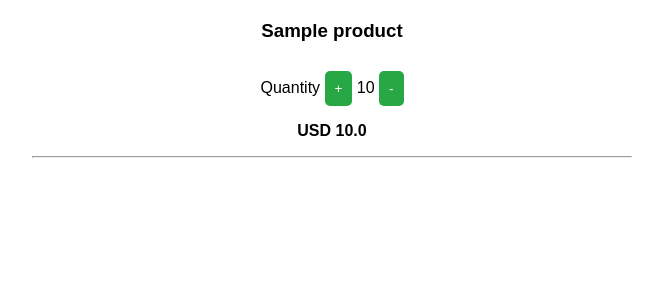
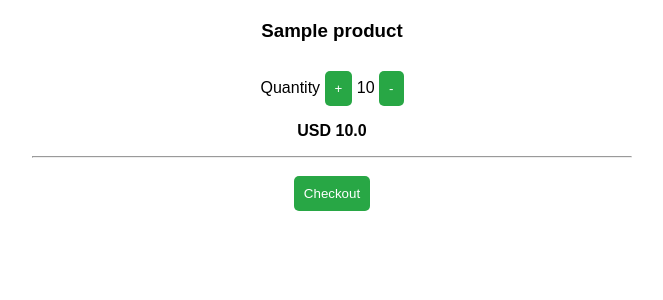
Before and after one commit to williamhgg03/D0018E, a Flask app: page /cart in a window 1280 px wide. Shown: the top 300 px of the page, without its empty margins (308-971 px from the left). Run offline with Flask 3, Linux system fonts and the light colour scheme; the visitor is signed in with stand-in values (Sample User, id 1); tables that the repository leaves empty hold one stand-in row (values such as "Sample post").

Commit message:
la till en checkout knapp i cart

```diff
--- a/templates/cart.html
+++ b/templates/cart.html
@@ -73,6 +73,9 @@
                 </div>
             </div>
         </div>
+        <form action="/create-checkout-session" method="POST">
+            <button type="submit" id="checkout-button">Checkout</button>
+        </form>
     </div>
 </body>
 </html>
```
